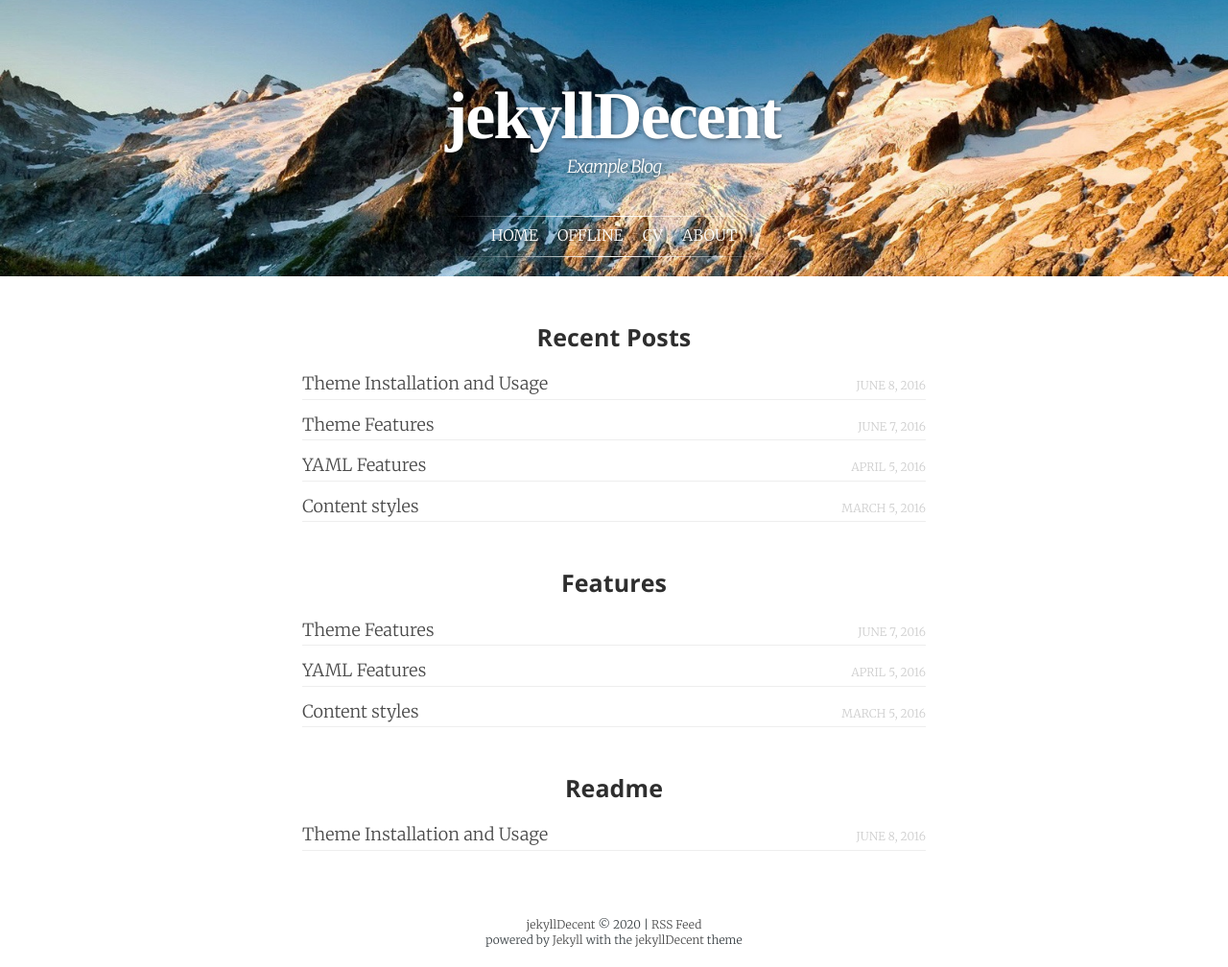
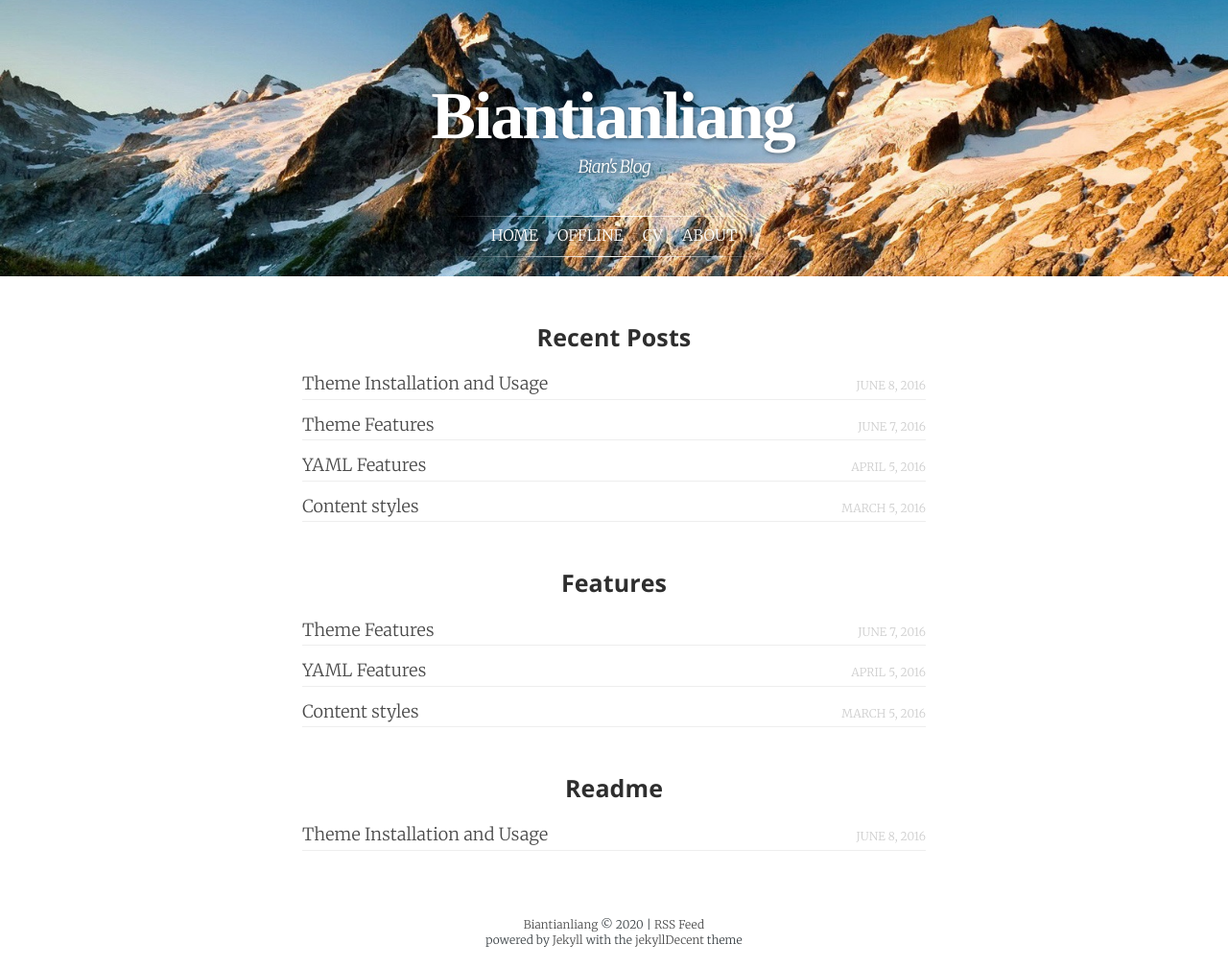
Before and after one commit to TyrionBian/tyrionbian.github.io, a Jekyll site: the page built from index.html, in a window 1280 px wide. Shown: the whole page at 96% size. Built offline with Jekyll 4.4.1, drawn with Linux system fonts in a browser that asks for light colours; some web fonts are replaced.

Commit message:
Update _config.yml

```diff
--- a/_config.yml
+++ b/_config.yml
@@ -6,8 +6,8 @@
 # 'jekyll serve'. If you change this file, please restart the server process.
 
 # Site settings
-title:            jekyllDecent
-subtitle:         Example Blog
+title:            Biantianliang
+subtitle:         Bian's Blog
 description:      This is the jekyllTheme example blog. It only exists to demonstrate how the theme looks and feels.
 keywords:         demo theme example github jekyll features
 language:         "en" # default language of the blog. Language codes: http://www.w3schools.com/tags/ref_language_codes.asp
```
